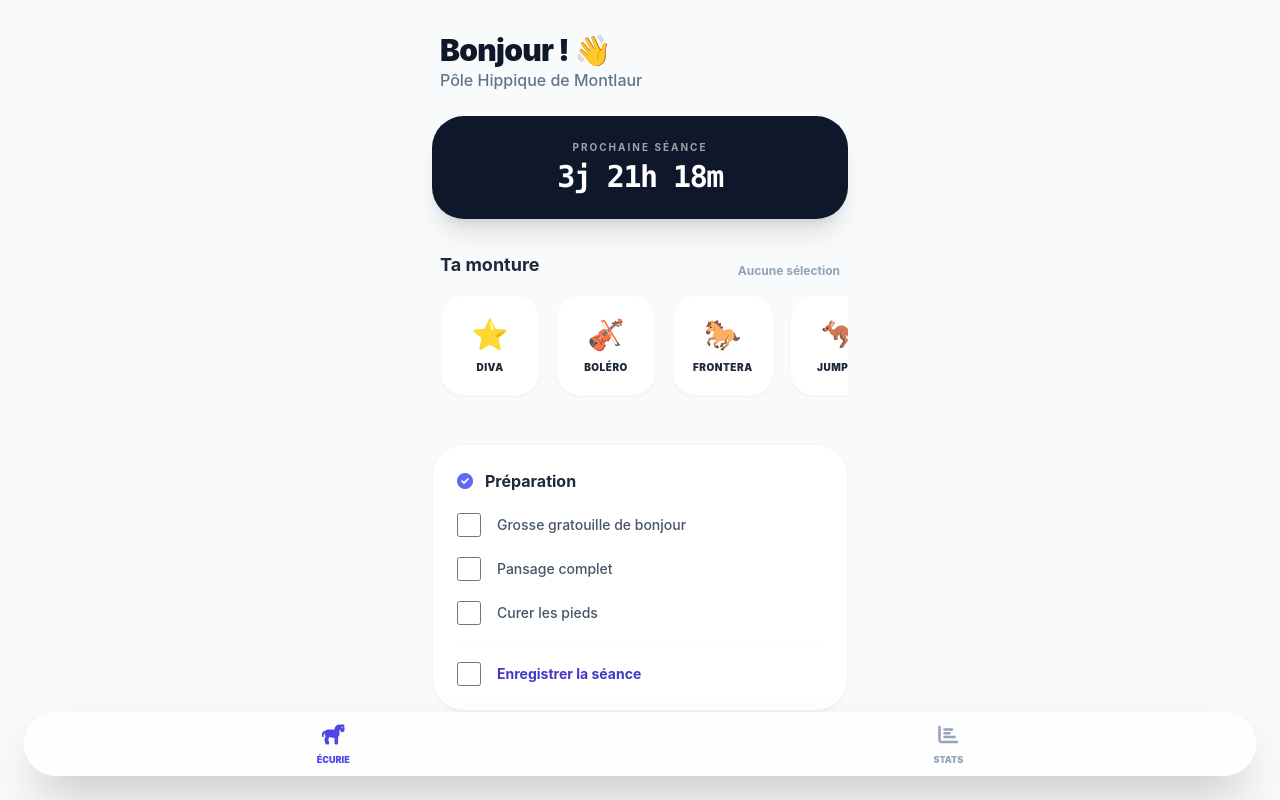
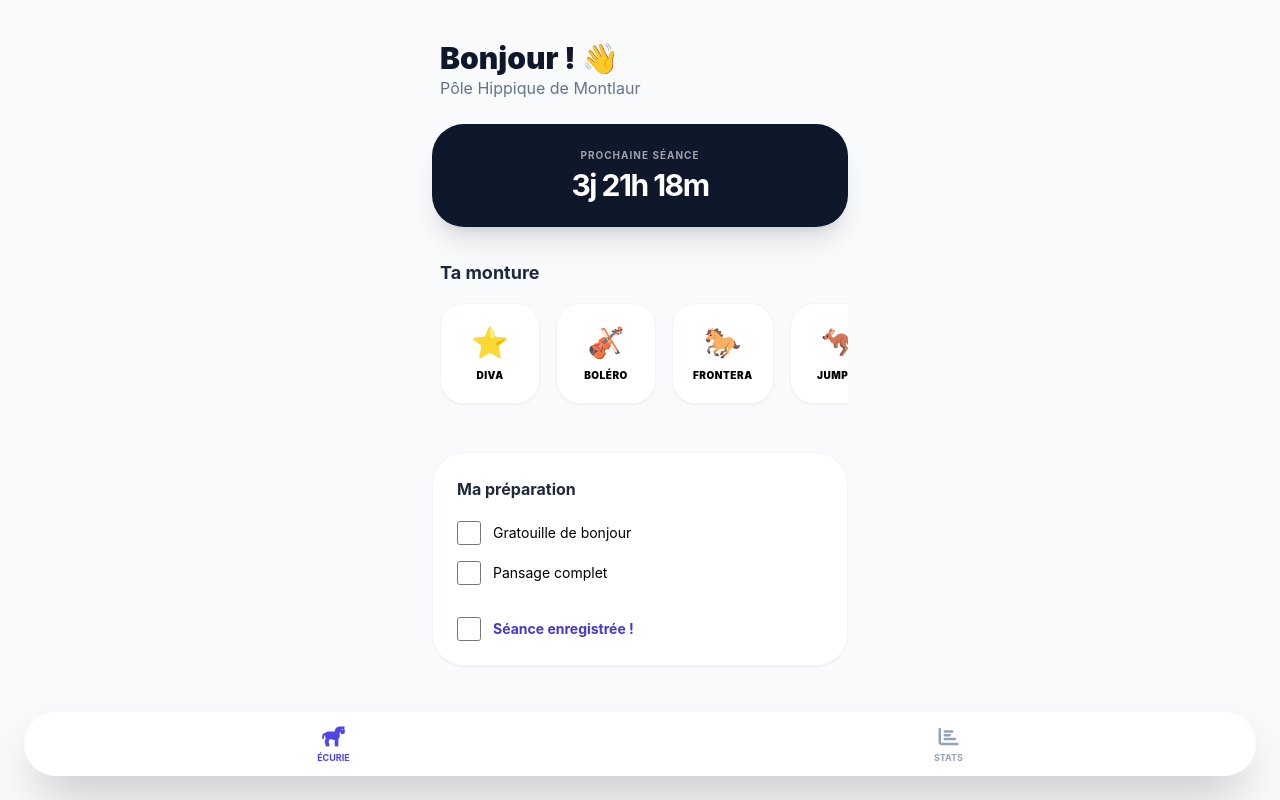
Before and after one commit to JigSow31/Cheval, a plain HTML site: page index.html in a window 1280 px wide. Both pictures are taken after a click on the button "ÉCURIE". Drawn offline with nearby package versions, Linux system fonts and the light colour scheme.

Commit message:
Update index.html

```diff
--- a/index.html
+++ b/index.html
@@ -7,172 +7,173 @@
 
     <meta name="apple-mobile-web-app-capable" content="yes">
     <meta name="apple-mobile-web-app-status-bar-style" content="black-translucent">
-    <link rel="apple-touch-icon" href="https://cdn-icons-png.flaticon.com/512/616/616562.png">
 
     <script src="https://cdn.tailwindcss.com"></script>
     <link rel="stylesheet" href="https://cdnjs.cloudflare.com/ajax/libs/font-awesome/6.0.0/css/all.min.css">
+
     <style>
-        :root { --safe-top: env(safe-area-inset-top); --safe-bottom: env(safe-area-inset-bottom); }
-        body { background-color: #f8fafc; padding-top: var(--safe-top); padding-bottom: calc(80px + var(--safe-bottom)); font-family: -apple-system, BlinkMacSystemFont, "Segoe UI", Roboto, Helvetica, Arial, sans-serif; }
-        .horse-card.active { border: 2px solid #6366f1; background-color: #eef2ff; transform: scale(1.05); }
+        body { background-color: #f8fafc; padding-bottom: 100px; font-family: -apple-system, sans-serif; }
+        .horse-card.active { border: 3px solid #6366f1 !important; background-color: #eef2ff !important; transform: scale(1.05); }
         .tab-content { display: none; }
-        .tab-content.active { display: block; animation: fadeIn 0.3s ease; }
-        @keyframes fadeIn { from { opacity: 0; } to { opacity: 1; } }
-        .ios-blur { background: rgba(255, 255, 255, 0.8); backdrop-filter: blur(10px); -webkit-backdrop-filter: blur(10px); }
+        .tab-content.active { display: block; }
+        /* Pour cacher la scrollbar mais garder le défilement */
+        .no-scrollbar::-webkit-scrollbar { display: none; }
     </style>
 </head>
 <body class="p-4 max-w-md mx-auto">
 
     <div id="home" class="tab-content active">
-        <header class="text-left mt-4 mb-6 px-2">
-            <h1 class="text-3xl font-black text-slate-900 tracking-tight">Bonjour ! 👋</h1>
-            <p class="text-slate-500 font-medium">Pôle Hippique de Montlaur</p>
+        <header class="mt-6 mb-6 px-2">
+            <h1 class="text-3xl font-black text-slate-900">Bonjour ! 👋</h1>
+            <p class="text-slate-500">Pôle Hippique de Montlaur</p>
         </header>
 
-        <div class="bg-slate-900 text-white p-6 rounded-[2rem] shadow-xl mb-8">
-            <p class="text-[10px] font-bold uppercase tracking-[0.2em] opacity-60 mb-1 text-center">Prochaine séance</p>
-            <div id="countdown" class="text-3xl font-mono font-bold text-center tracking-tighter">--j --h --m</div>
+        <div class="bg-slate-900 text-white p-6 rounded-[2rem] shadow-xl mb-8 text-center">
+            <p class="text-[10px] font-bold uppercase tracking-widest opacity-60 mb-1">Prochaine séance</p>
+            <div id="countdown" class="text-3xl font-bold tracking-tighter">Chargement...</div>
         </div>
 
         <section class="mb-8">
-            <div class="flex justify-between items-end mb-4 px-2">
-                <h2 class="font-bold text-slate-800 text-lg">Ta monture</h2>
-                <span class="text-xs text-slate-400 font-bold" id="selected-name">Aucune sélection</span>
+            <h2 class="font-bold text-slate-800 text-lg mb-4 px-2">Ta monture</h2>
+            <div class="flex overflow-x-auto space-x-4 pb-4 px-2 no-scrollbar" id="horse-container">
+
+                <div class="horse-card flex-shrink-0 bg-white p-5 rounded-[1.5rem] shadow-sm text-center min-w-[100px] border border-slate-100 cursor-pointer transition-all" onclick="selectHorse('Diva', this)">
+                    <div class="text-3xl mb-2">⭐</div>
+                    <div class="font-black text-[10px] uppercase tracking-wider">Diva</div>
+                </div>
+
+                <div class="horse-card flex-shrink-0 bg-white p-5 rounded-[1.5rem] shadow-sm text-center min-w-[100px] border border-slate-100 cursor-pointer transition-all" onclick="selectHorse('Boléro', this)">
+                    <div class="text-3xl mb-2">🎻</div>
+                    <div class="font-black text-[10px] uppercase tracking-wider">Boléro</div>
+                </div>
+
+                <div class="horse-card flex-shrink-0 bg-white p-5 rounded-[1.5rem] shadow-sm text-center min-w-[100px] border border-slate-100 cursor-pointer transition-all" onclick="selectHorse('Frontera', this)">
+                    <div class="text-3xl mb-2">🐎</div>
+                    <div class="font-black text-[10px] uppercase tracking-wider">Frontera</div>
+                </div>
+
+                <div class="horse-card flex-shrink-0 bg-white p-5 rounded-[1.5rem] shadow-sm text-center min-w-[100px] border border-slate-100 cursor-pointer transition-all" onclick="selectHorse('Jumper', this)">
+                    <div class="text-3xl mb-2">🦘</div>
+                    <div class="font-black text-[10px] uppercase tracking-wider">Jumper</div>
+                </div>
+
+                <div class="horse-card flex-shrink-0 bg-white p-5 rounded-[1.5rem] shadow-sm text-center min-w-[100px] border border-slate-100 cursor-pointer transition-all" onclick="selectHorse('Noname', this)">
+                    <div class="text-3xl mb-2">❓</div>
+                    <div class="font-black text-[10px] uppercase tracking-wider">Noname</div>
+                </div>
+
+                <div class="horse-card flex-shrink-0 bg-white p-5 rounded-[1.5rem] shadow-sm text-center min-w-[100px] border border-slate-100 cursor-pointer transition-all" onclick="selectHorse('Bandolera', this)">
+                    <div class="text-3xl mb-2">💃</div>
+                    <div class="font-black text-[10px] uppercase tracking-wider">Bandolera</div>
+                </div>
+
+                <div class="horse-card flex-shrink-0 bg-white p-5 rounded-[1.5rem] shadow-sm text-center min-w-[100px] border border-slate-100 cursor-pointer transition-all" onclick="selectHorse('Hacienda', this)">
+                    <div class="text-3xl mb-2">🏡</div>
+                    <div class="font-black text-[10px] uppercase tracking-wider">Hacienda</div>
+                </div>
+
+                <div class="horse-card flex-shrink-0 bg-white p-5 rounded-[1.5rem] shadow-sm text-center min-w-[100px] border border-slate-100 cursor-pointer transition-all" onclick="selectHorse('Moon', this)">
+                    <div class="text-3xl mb-2">🌙</div>
+                    <div class="font-black text-[10px] uppercase tracking-wider">Moon</div>
+                </div>
+
+                <div class="horse-card flex-shrink-0 bg-white p-5 rounded-[1.5rem] shadow-sm text-center min-w-[100px] border border-slate-100 cursor-pointer transition-all" onclick="selectHorse('Guappa', this)">
+                    <div class="text-3xl mb-2">🎀</div>
+                    <div class="font-black text-[10px] uppercase tracking-wider">Guappa</div>
+                </div>
+
+                <div class="horse-card flex-shrink-0 bg-white p-5 rounded-[1.5rem] shadow-sm text-center min-w-[100px] border border-slate-100 cursor-pointer transition-all" onclick="selectHorse('Koda', this)">
+                    <div class="text-3xl mb-2">🐻</div>
+                    <div class="font-black text-[10px] uppercase tracking-wider">Koda</div>
+                </div>
+
+                <div class="horse-card flex-shrink-0 bg-white p-5 rounded-[1.5rem] shadow-sm text-center min-w-[100px] border border-slate-100 cursor-pointer transition-all" onclick="selectHorse('Rififi', this)">
+                    <div class="text-3xl mb-2">🌪️</div>
+                    <div class="font-black text-[10px] uppercase tracking-wider">Rififi</div>
+                </div>
+
             </div>
-            <div class="flex overflow-x-auto space-x-4 pb-4 snap-x px-2" id="horse-list" style="scrollbar-width: none;">
-                </div>
         </section>
 
-        <section class="bg-white p-6 rounded-[2rem] shadow-sm border border-slate-100 mb-6">
-            <h2 class="font-bold mb-5 text-slate-800 flex items-center">
-                <i class="fas fa-check-circle mr-3 text-indigo-500"></i> Préparation
-            </h2>
-            <div class="space-y-5" id="checklist">
-                <label class="flex items-center space-x-4 text-slate-600">
-                    <input type="checkbox" class="w-6 h-6 rounded-full border-slate-300 text-indigo-600 focus:ring-0">
-                    <span class="text-sm font-medium">Grosse gratouille de bonjour</span>
+        <section class="bg-white p-6 rounded-[2rem] shadow-sm border border-slate-100">
+            <h2 class="font-bold mb-5 text-slate-800">Ma préparation</h2>
+            <div class="space-y-4">
+                <label class="flex items-center space-x-3"><input type="checkbox" class="w-6 h-6 rounded-full text-indigo-600"> <span class="text-sm">Gratouille de bonjour</span></label>
+                <label class="flex items-center space-x-3"><input type="checkbox" class="w-6 h-6 rounded-full text-indigo-600"> <span class="text-sm">Pansage complet</span></label>
+                <label class="flex items-center space-x-3 font-bold text-indigo-700 pt-4">
+                    <input type="checkbox" id="confirm-ride" class="w-6 h-6 rounded"> <span class="text-sm">Séance enregistrée !</span>
                 </label>
-                <label class="flex items-center space-x-4 text-slate-600">
-                    <input type="checkbox" class="w-6 h-6 rounded-full border-slate-300 text-indigo-600 focus:ring-0">
-                    <span class="text-sm font-medium">Pansage complet</span>
-                </label>
-                <label class="flex items-center space-x-4 text-slate-600">
-                    <input type="checkbox" class="w-6 h-6 rounded-full border-slate-300 text-indigo-600 focus:ring-0">
-                    <span class="text-sm font-medium">Curer les pieds</span>
-                </label>
-                <div class="pt-4 mt-4 border-t border-slate-50">
-                    <label class="flex items-center space-x-4 text-indigo-700 font-bold">
-                        <input type="checkbox" class="w-6 h-6 rounded border-indigo-300 text-indigo-600 focus:ring-0" id="confirm-ride">
-                        <span class="text-sm">Enregistrer la séance</span>
-                    </label>
-                </div>
             </div>
         </section>
     </div>
 
     <div id="stats" class="tab-content px-2">
-        <h2 class="text-3xl font-black text-slate-900 mb-8 mt-4 tracking-tight">Statistiques</h2>
-        <div id="stats-container" class="space-y-4"></div>
+        <h2 class="text-3xl font-black text-slate-900 mb-8 mt-6">Statistiques</h2>
+        <div id="stats-list" class="space-y-4"></div>
     </div>
 
-    <nav class="fixed bottom-6 left-6 right-6 h-16 ios-blur border border-white/20 rounded-full flex justify-around items-center shadow-2xl z-50">
-        <button onclick="showTab('home')" id="nav-home" class="flex flex-col items-center text-indigo-600">
-            <i class="fas fa-horse text-xl"></i><span class="text-[9px] mt-1 font-black uppercase">Écurie</span>
+    <nav class="fixed bottom-6 left-6 right-6 h-16 bg-white/90 backdrop-blur-md rounded-full flex justify-around items-center shadow-2xl border border-white/20">
+        <button onclick="showTab('home')" class="flex flex-col items-center text-indigo-600">
+            <i class="fas fa-horse text-xl"></i><span class="text-[9px] font-bold">ÉCURIE</span>
         </button>
-        <button onclick="showTab('stats')" id="nav-stats" class="flex flex-col items-center text-slate-400">
-            <i class="fas fa-chart-bar text-xl"></i><span class="text-[9px] mt-1 font-black uppercase">Stats</span>
+        <button onclick="showTab('stats')" class="flex flex-col items-center text-slate-400">
+            <i class="fas fa-chart-bar text-xl"></i><span class="text-[9px] font-bold">STATS</span>
         </button>
     </nav>
 
     <script>
-        const horses = [
-            {name: "Diva", icon: "⭐"}, {name: "Boléro", icon: "🎻"}, {name: "Frontera", icon: "🐎"},
-            {name: "Jumper", icon: "🦘"}, {name: "Noname", icon: "❓"}, {name: "Bandolera", icon: "💃"},
-            {name: "Hacienda", icon: "🏡"}, {name: "Moon", icon: "🌙"}, {name: "Guappa", icon: "🎀"},
-            {name: "Koda", icon: "🐻"}, {name: "Rififi", icon: "🌪️"}
-        ];
+        let selectedHorseName = "";
 
-        let selectedHorse = "";
-
-        // Injection des chevaux
-        const horseList = document.getElementById('horse-list');
-        horses.forEach(h => {
-            const div = document.createElement('div');
-            div.className = "horse-card flex-shrink-0 bg-white p-5 rounded-[1.5rem] shadow-sm text-center min-w-[100px] border border-slate-50 snap-center transition-all duration-200";
-            div.innerHTML = `<div class="text-3xl mb-2">${h.icon}</div><div class="font-black text-[10px] uppercase tracking-wider text-slate-800">${h.name}</div>`;
-            div.onclick = () => {
-                document.querySelectorAll('.horse-card').forEach(c => c.classList.remove('active'));
-                div.classList.add('active');
-                selectedHorse = h.name;
-                document.getElementById('selected-name').innerText = h.name;
-            };
-            horseList.appendChild(div);
-        });
-
-        // Navigation
-        function showTab(tabId) {
-            document.querySelectorAll('.tab-content').forEach(t => t.classList.remove('active'));
-            document.getElementById(tabId).classList.add('active');
-            const isHome = tabId === 'home';
-            document.getElementById('nav-home').className = isHome ? "flex flex-col items-center text-indigo-600" : "flex flex-col items-center text-slate-400";
-            document.getElementById('nav-stats').className = isHome ? "flex flex-col items-center text-slate-400" : "flex flex-col items-center text-indigo-600";
-            if(tabId === 'stats') updateStatsUI();
+        function selectHorse(name, element) {
+            document.querySelectorAll('.horse-card').forEach(c => c.classList.remove('active'));
+            element.classList.add('active');
+            selectedHorseName = name;
         }
 
-        // Stats
+        function showTab(id) {
+            document.querySelectorAll('.tab-content').forEach(t => t.classList.remove('active'));
+            document.getElementById(id).classList.add('active');
+            if(id === 'stats') updateStats();
+        }
+
         document.getElementById('confirm-ride').addEventListener('change', function() {
             if(this.checked) {
-                if(!selectedHorse) {
-                    alert("Choisis d'abord un cheval ! 🐎");
+                if(!selectedHorseName) {
+                    alert("Choisis ton cheval ! 🐎");
                     this.checked = false;
                     return;
                 }
                 let stats = JSON.parse(localStorage.getItem('horseStats')) || {};
-                stats[selectedHorse] = (stats[selectedHorse] || 0) + 1;
+                stats[selectedHorseName] = (stats[selectedHorseName] || 0) + 1;
                 localStorage.setItem('horseStats', JSON.stringify(stats));
-                alert(`Séance avec ${selectedHorse} enregistrée !`);
+                alert(`Séance avec ${selectedHorseName} enregistrée !`);
                 this.checked = false;
-                // Reset visuel
-                document.querySelectorAll('#checklist input[type="checkbox"]').forEach(i => i.checked = false);
             }
         });
 
-        function updateStatsUI() {
+        function updateStats() {
             const stats = JSON.parse(localStorage.getItem('horseStats')) || {};
-            const container = document.getElementById('stats-container');
-            container.innerHTML = "";
-            const sorted = Object.entries(stats).sort((a,b) => b[1] - a[1]);
-            sorted.forEach(([name, count]) => {
-                const h = horses.find(x => x.name === name);
-                container.innerHTML += `
-                    <div class="flex justify-between items-center bg-white p-5 rounded-2xl border border-slate-50">
-                        <div class="flex items-center space-x-4">
-                            <span class="text-2xl">${h ? h.icon : '🐎'}</span>
-                            <span class="font-bold text-slate-800">${name}</span>
-                        </div>
-                        <span class="text-indigo-600 font-black text-sm">${count}</span>
-                    </div>`;
+            const list = document.getElementById('stats-list');
+            list.innerHTML = "";
+            Object.entries(stats).sort((a,b) => b[1]-a[1]).forEach(([name, count]) => {
+                list.innerHTML += `<div class="bg-white p-5 rounded-2xl flex justify-between shadow-sm border border-slate-50">
+                    <span class="font-bold">${name}</span><span class="text-indigo-600 font-black">${count}</span>
+                </div>`;
             });
-            if(sorted.length === 0) container.innerHTML = "<p class='text-center text-slate-400 mt-20'>Aucune séance encore.</p>";
         }
 
-        // Compte à rebours
-        function updateCountdown() {
+        function countdown() {
             const now = new Date();
             let next = new Date();
             const day = now.getDay();
-            let daysToAdd = (day <= 1) ? (1 - day) : (day <= 4 ? 4 - day : 8 - day);
-            if (daysToAdd === 0 && now.getHours() >= 19) daysToAdd = (day === 1 ? 3 : 4);
-            next.setDate(now.getDate() + daysToAdd);
+            let add = (day <= 1) ? (1 - day) : (day <= 4 ? 4 - day : 8 - day);
+            if (add === 0 && now.getHours() >= 19) add = (day === 1 ? 3 : 4);
+            next.setDate(now.getDate() + add);
             next.setHours(19, 0, 0, 0);
             const diff = next - now;
-            const d = Math.floor(diff / 86400000);
-            const h = Math.floor((diff % 86400000) / 3600000);
-            const m = Math.floor((diff % 3600000) / 60000);
-            document.getElementById('countdown').innerText = `${d}j ${h}h ${m}m`;
+            document.getElementById('countdown').innerText = Math.floor(diff/86400000) + "j " + Math.floor((diff%86400000)/3600000) + "h " + Math.floor((diff%3600000)/60000) + "m";
         }
-        setInterval(updateCountdown, 60000);
-        updateCountdown();
+        setInterval(countdown, 60000); countdown();
     </script>
 </body>
 </html>
```
